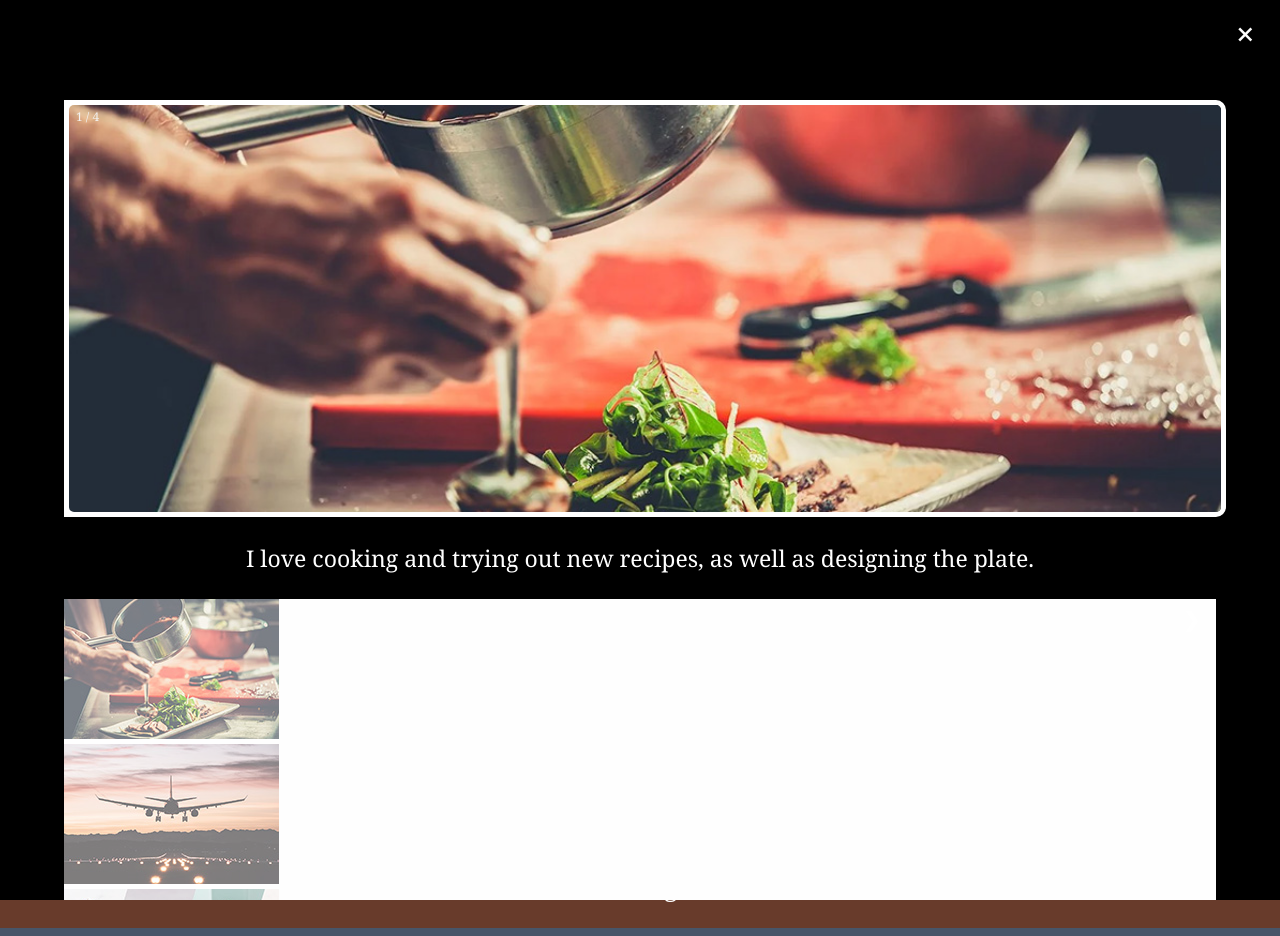
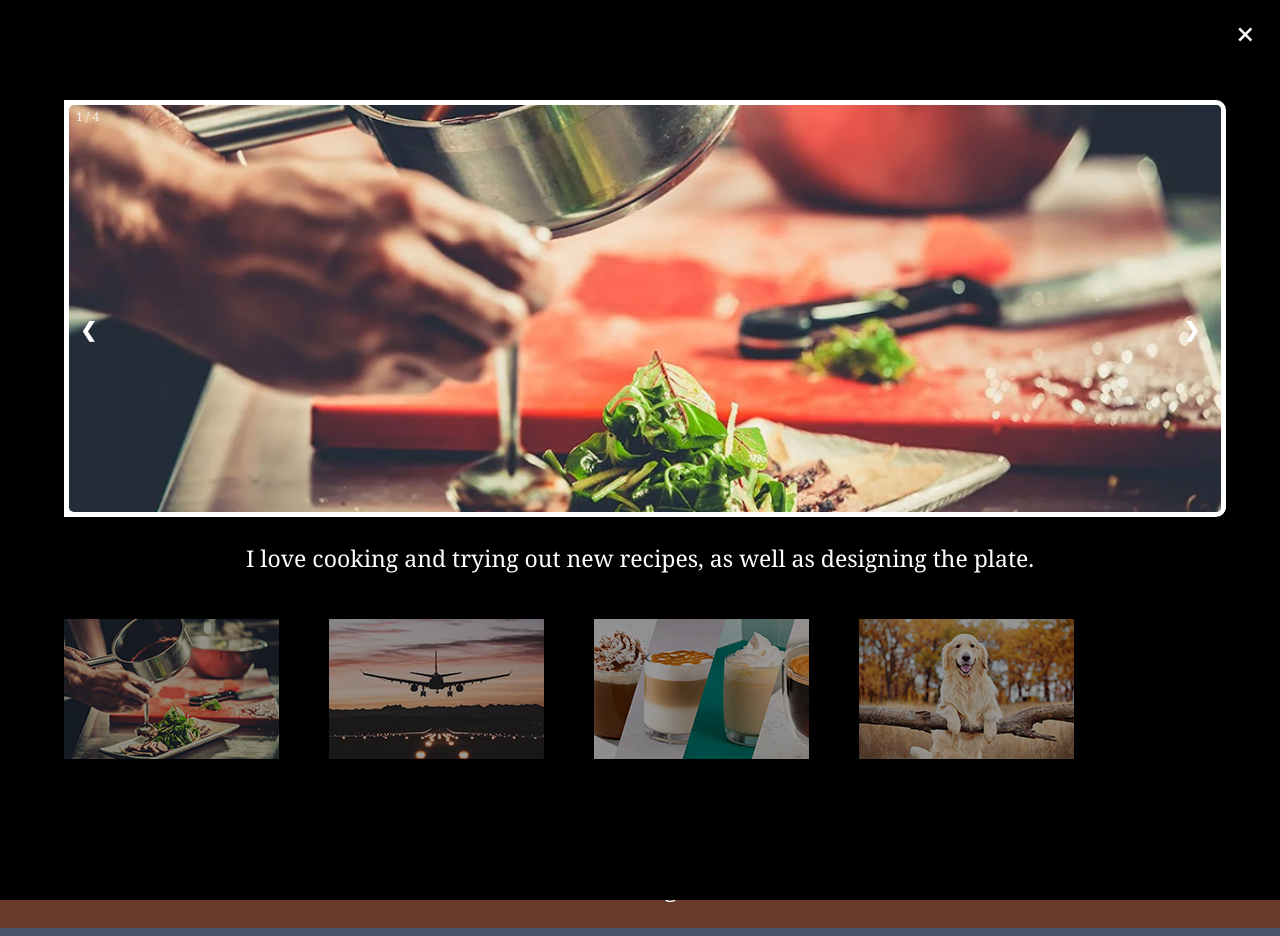
Before and after one commit to xenaangela/per5Tandoc-XenaATandocWebsite, a plain HTML site: page favoritethingspage.html in a window 1280 px wide. Both pictures are taken after a click on the picture 129 px from the left and 764 px from the top of the page. Drawn offline with Linux system fonts and the light colour scheme.

Commit message:
Add files via upload

```diff
--- a/favoritethingspage.html
+++ b/favoritethingspage.html
@@ -17,17 +17,10 @@
 
 /* Create four equal columns that floats next to eachother */
 .column {
-  float: none;
+  float: left;
   width: 23%;
 	margin-top: 20px;
 }
-
-	.row {
-		display: flex;
-		justify-content: center;
-		flex-wrap: wrap;
-		gap: 5px;
-	}
 
 /* The Modal (background) */
 .modal {
@@ -207,19 +200,19 @@ img.hover-shadow {
     </div>
 
     <!-- Thumbnail image controls -->
-    <div class="modal-column">
+    <div class="column">
       <img class="demo" src="img1.jpg" onclick="currentSlide(1)" alt="I love cooking and trying out new recipes, as well as designing the plate.">
     </div>
 
-    <div class="modal-column">
+    <div class="column">
       <img class="demo" src="img2.jpg" onclick="currentSlide(2)" alt="I've always loved planes, especially at night.">
     </div>
 
-    <div class="modal-column">
+    <div class="column">
       <img class="demo" src="img3.jpg" onclick="currentSlide(3)" alt="I love drinking coffee and I think it's delicious.">
     </div>
 
-    <div class="modal-column">
+    <div class="column">
       <img class="demo" src="img4.jpg" onclick="currentSlide(4)" alt="One of my favorite animals in the world are dogs.">
     </div>
   </div>
```
